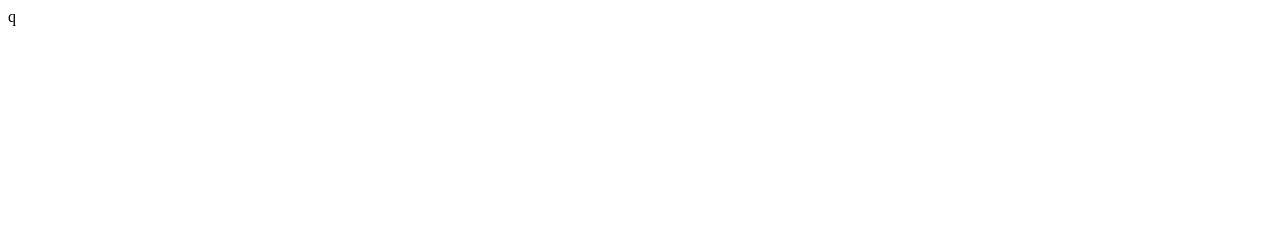
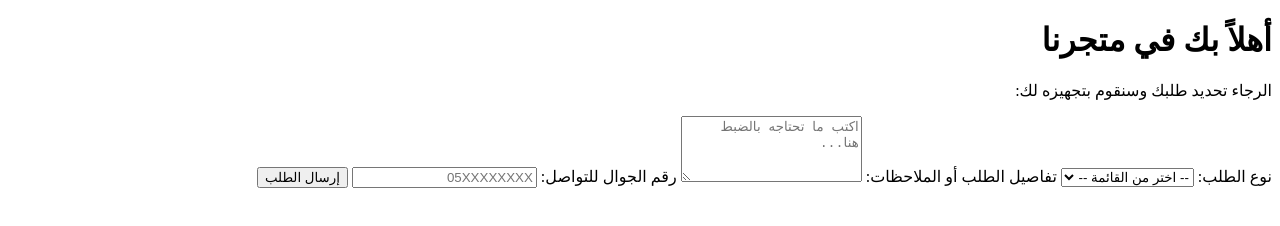
Before and after one commit to mn9yyj/shop-orders-system, a plain HTML site: page index.html in a window 1280 px wide. Drawn offline with Linux system fonts and the light colour scheme.

Commit message:
Update index.html

```diff
--- a/index.html
+++ b/index.html
@@ -1 +1,36 @@
-q
+<!DOCTYPE html>
+<html lang="ar" dir="rtl">
+<head>
+    <meta charset="UTF-8">
+    <meta name="viewport" content="width=device-width, initial-scale=1.0">
+    <title>تقديم طلب جديد</title>
+    <link rel="stylesheet" href="style.css">
+</head>
+<body>
+    <div class="container">
+        <h1>أهلاً بك في متجرنا</h1>
+        <p>الرجاء تحديد طلبك وسنقوم بتجهيزه لك:</p>
+
+        <form id="orderForm">
+            <label for="orderType">نوع الطلب:</label>
+            <select id="orderType" required>
+                <option value="">-- اختر من القائمة --</option>
+                <option value="شراء منتج">شراء منتج</option>
+                <option value="طلب تفصيل">طلب تفصيل</option>
+                <option value="صيانة">صيانة</option>
+            </select>
+
+            <label for="orderDetails">تفاصيل الطلب أو الملاحظات:</label>
+            <textarea id="orderDetails" rows="4" placeholder="اكتب ما تحتاجه بالضبط هنا..."></textarea>
+
+            <label for="customerContact">رقم الجوال للتواصل:</label>
+            <input type="text" id="customerContact" placeholder="05XXXXXXXX" required>
+
+            <button type="submit">إرسال الطلب</button>
+        </form>
+    </div>
+
+    <!-- سنقوم بربط الجافاسكريبت هنا لاحقاً -->
+    <!-- <script type="module" src="app.js"></script> -->
+</body>
+</html>
```
